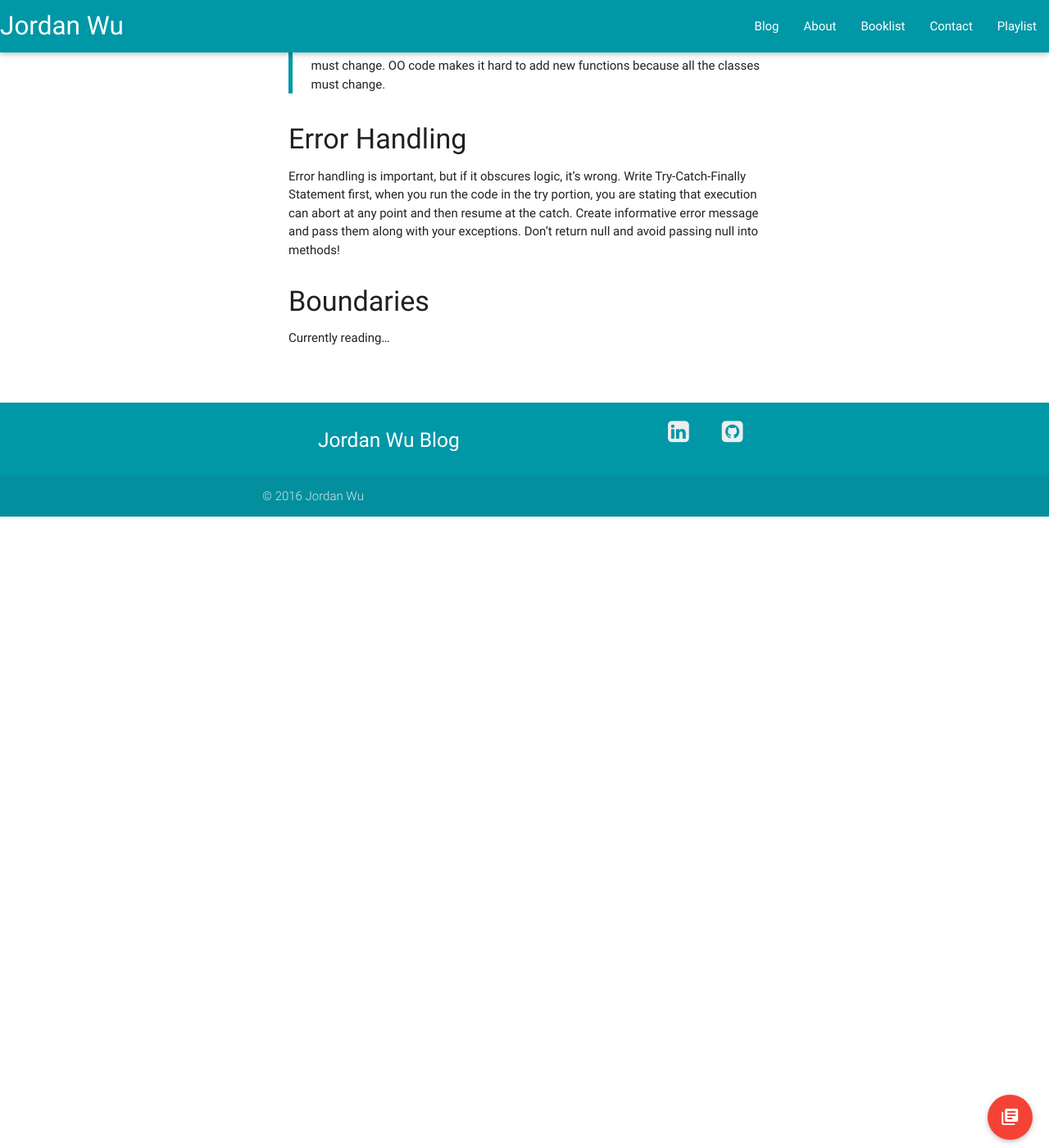
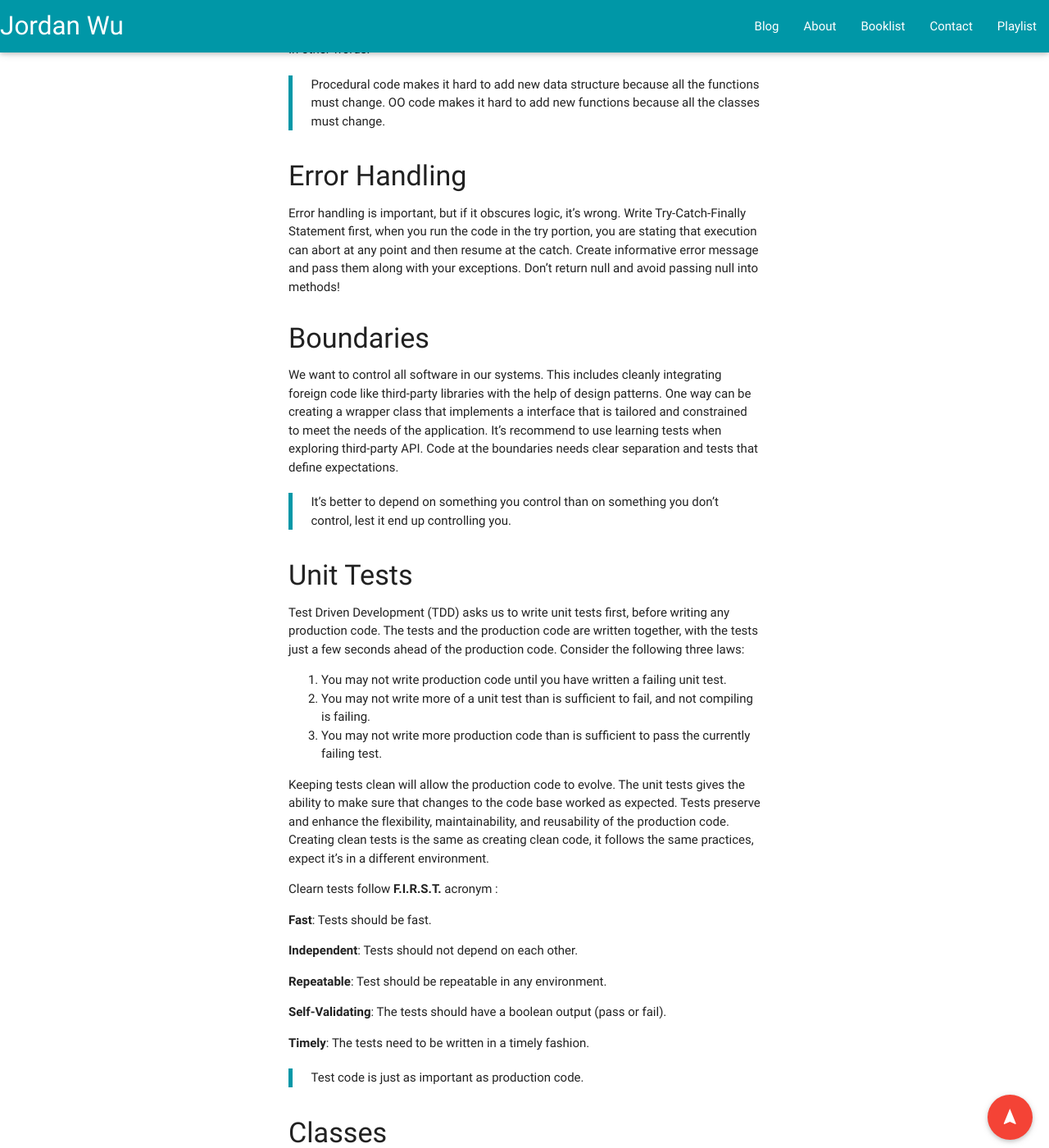
Before and after one commit to JordanSpencerWu/old-website, a Jekyll site: the page built from _posts/book/2016/2016-08-22-clean-code.markdown, in a window 1280 px wide and 1400 px high, scrolled down 4083 px. Shown: the whole window at 82% size. Built offline with Jekyll 4.4.1, drawn with Linux system fonts in a browser that asks for light colours; nearby versions of some CDN libraries; some of the changed text lies outside the part shown.

Commit message:
add few chapters to clean code

```diff
--- a/_posts/book/2016/2016-08-22-clean-code.markdown
+++ b/_posts/book/2016/2016-08-22-clean-code.markdown
@@ -13,7 +13,7 @@ title: "Clean Code"
 
 <div class="fixed-action-btn horizontal" style="bottom:10px;right:20px;">
   <a onclick="scroll(0,0)" class="btn-floating btn-large red">
-    <i class="large material-icons">library_books</i>
+    <i class="large material-icons">navigation</i>
   </a>
 </div>
 
@@ -25,6 +25,9 @@ title: "Clean Code"
 * <a href="#objects-and-data-structures">Objects and Data Structures</a>
 * <a href="#error-handling">Error Handling</a>
 * <a href="#boundaries">Boundaries</a>
+* <a href="#unit-tests">Unit Tests</a>
+* <a href="#classes">Classes</a>
+* <a href="#systems">Systems</a>
 
 <span id="clean-code" style="display:block;height:60px;margin-top:-60px;visibility:hidden;"></span>
 
@@ -48,11 +51,11 @@ Name is everywhere in software, it's important to pick a intention-revealing nam
 
 #### Functions
 
-The most important rule of functions is that it should be small!! This implies that the function block using if statement, else statements, while statements, and so on should be a function call. This allows you to name a descriptive function name and reduces your function size. Use the Step=down rule, a top-down narrative where every function to be followed by those at the next level of abstraction.
+The most important rule of functions is that it should be small!! This implies that the function block using if statement, else statements, while statements, and so on should be a function call. This allows you to name a descriptive function name and reduces your function size. Use the Step-down rule, a top-down narrative where every function to be followed by those at the next level of abstraction.
 
-The ideal number of arguments for a function is zero (niladic). The more arguments you have, the more complex your function gets. We want simple and short functions! You can create functions with parameters but think carefully! Give parameter meaningful names that goes with the descriptive function name.
+The ideal number of arguments for a function is zero (niladic). The more arguments you have, the more complex your function gets, we want simple and short functions! You can create functions with parameters but think carefully! Give parameter meaningful names that goes with the descriptive function name.
 
-Avoid side effects! Your functions should only do one thing, avoid doing other hidden things. If you do have a side effect, change the function name to include the side effect!
+Avoid side effects! Your functions should only do one thing, avoid doing other hidden things. If you do have a side effect, include the side effect in the function name.
 
 Function should either do something or answer something, but not both. Every function, and every block within a function, should have one entry and one exit. There should only be one return statement in a function, no break or continue statements in a loop.
 
@@ -176,4 +179,44 @@ Error handling is important, but if it obscures logic, it's wrong. Write Try-Cat
 
 #### Boundaries
 
-Currently reading...
+We want to control all software in our systems. This includes cleanly integrating foreign code like third-party libraries with the help of design patterns. One way can be creating a wrapper class that implements a interface that is tailored and constrained to meet the needs of the application. It's recommend to use learning tests when exploring third-party API. Code at the boundaries needs clear separation and tests that define expectations.
+
+> It's better to depend on something you control than on something you don't control, lest it end up controlling you.
+
+<span id="unit-tests" style="display:block;height:60px;margin-top:-60px;visibility:hidden;"></span>
+
+#### Unit Tests
+
+Test Driven Development (TDD) asks us to write unit tests first, before writing any production code. The tests and the production code are written together, with the tests just a few seconds ahead of the production code. Consider the following three laws:
+
+1. You may not write production code until you have written a failing unit test.
+2. You may not write more of a unit test than is sufficient to fail, and not compiling is failing.
+3. You may not write more production code than is sufficient to pass the currently failing test.
+
+Keeping tests clean will allow the production code to evolve. The unit tests gives the ability to make sure that changes to the code base worked as expected. Tests preserve and enhance the flexibility, maintainability, and reusability of the production code. Creating clean tests is the same as creating clean code, it follows the same practices, expect it's in a different environment.
+
+Clearn tests follow __F.I.R.S.T.__ acronym :
+
+__Fast__: Tests should be fast.
+
+__Independent__: Tests should not depend on each other.
+
+__Repeatable__: Test should be repeatable in any environment.
+
+__Self-Validating__: The tests should have a boolean output (pass or fail).
+
+__Timely__: The tests need to be written in a timely fashion.
+
+> Test code is just as important as production code.
+
+<span id="classes" style="display:block;height:60px;margin-top:-60px;visibility:hidden;"></span>
+
+#### Classes
+
+The first rule of classes is that they should be small! With classes we count responsibilities. The name of the class should depend on the readability it has. The Single Responsibility Principle (SRP) states that classes should have one responsibility - one reason to change. We want our systems to be composed of many small classes, not a few large ones. Each small class encapsulates a single responsibility, has a single reason to change, and collaborates with a few others to achieve the desired system behaviors.
+
+Classes should have a small number of instance variables. Each of the methods of a class should manipulate one or more of those variables. In general the more variables a method manipulates the more cohesive that method is to its class. When cohesion is high, it means that the methods and variables of the class are co-dependent and hang together as a logical whole. Maintaining cohesion results in many small classes.
+
+<span id="systems" style="display:block;height:60px;margin-top:-60px;visibility:hidden;"></span>
+
+#### Systems
```
Also changed, not shown: other parts of _posts/book/2016/2016-08-22-clean-code.markdown (+1 -1 lines), README.md.
